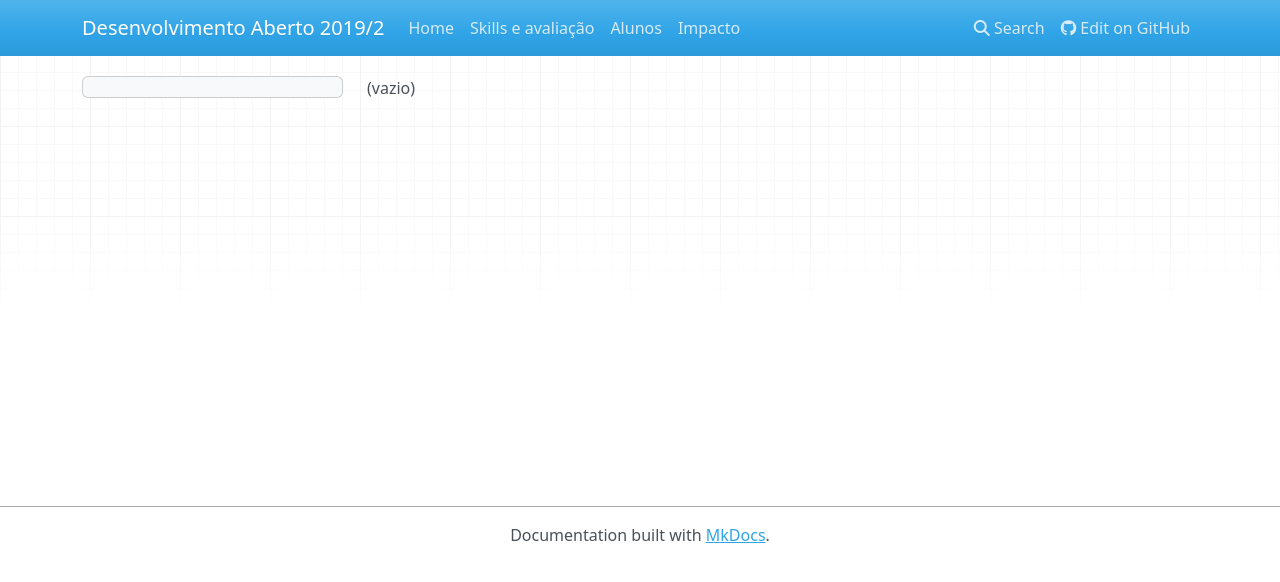
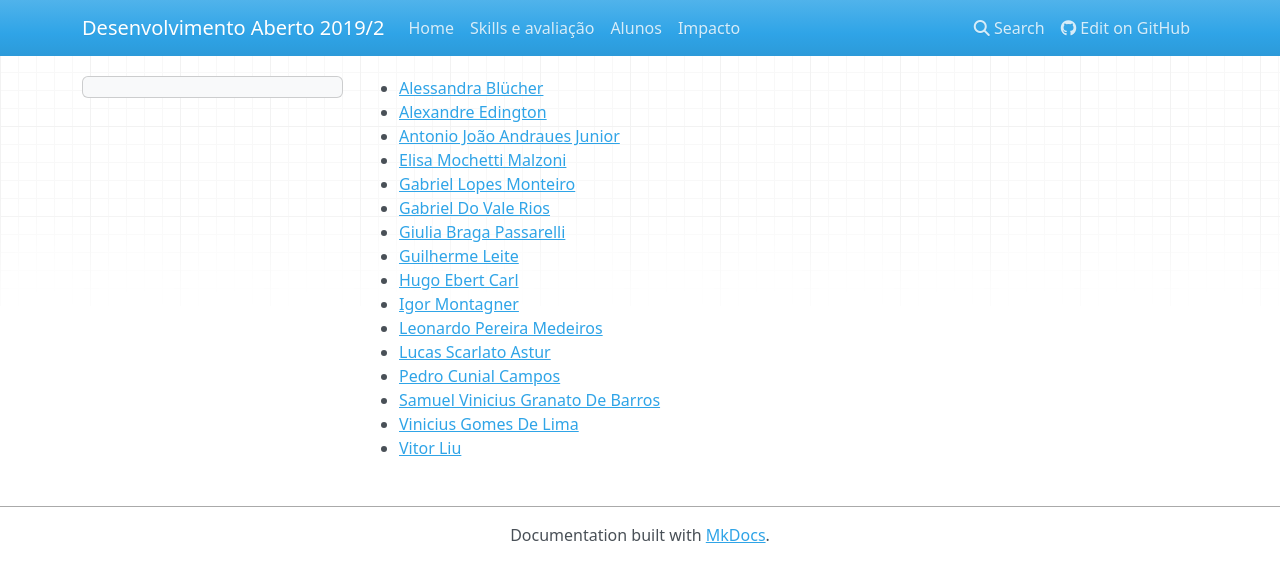
Before and after one commit to Insper/open-dev, an MkDocs documentation site: the page built from docs/_snippets/alunos.md, in a window 1280 px wide. Shown: the top 582 px of the page. Built offline with MkDocs 1.6.1, drawn with Linux system fonts in a browser that asks for light colours; nearby versions of some CDN libraries.

```diff
--- a/docs/_snippets/alunos.md
+++ b/docs/_snippets/alunos.md
@@ -1 +1,16 @@
-(vazio)
+* [Alessandra Blücher](mailto:alessandrab4@al.insper.edu.br)
+* [Alexandre Edington](mailto:alexandreae@al.insper.edu.br)
+* [Antonio João Andraues Junior](mailto:antoniojaj@al.insper.edu.br)
+* [Elisa Mochetti Malzoni](mailto:elisamm@al.insper.edu.br)
+* [Gabriel Lopes Monteiro](mailto:gabriellm1@al.insper.edu.br)
+* [Gabriel Do Vale Rios](mailto:gabrielvr@al.insper.edu.br)
+* [Giulia Braga Passarelli](mailto:giuliabp@al.insper.edu.br)
+* [Guilherme Leite](mailto:guilhermepl3@al.insper.edu.br)
+* [Hugo Ebert Carl](mailto:hugoec@al.insper.edu.br)
+* [Igor Montagner](mailto:igorsm1@al.insper.edu.br)
+* [Leonardo Pereira Medeiros](mailto:leonardopm3@al.insper.edu.br)
+* [Lucas Scarlato Astur](mailto:lucassa3@al.insper.edu.br)
+* [Pedro Cunial Campos](mailto:pedrocc4@al.insper.edu.br)
+* [Samuel Vinicius Granato De Barros](mailto:samuelvgb@al.insper.edu.br)
+* [Vinicius Gomes De Lima](mailto:viniciusgl1@al.insper.edu.br)
+* [Vitor Liu](mailto:vitorhl2@al.insper.edu.br)
```
Also changed, not shown: docs/regras.md (+13 -20 lines).
